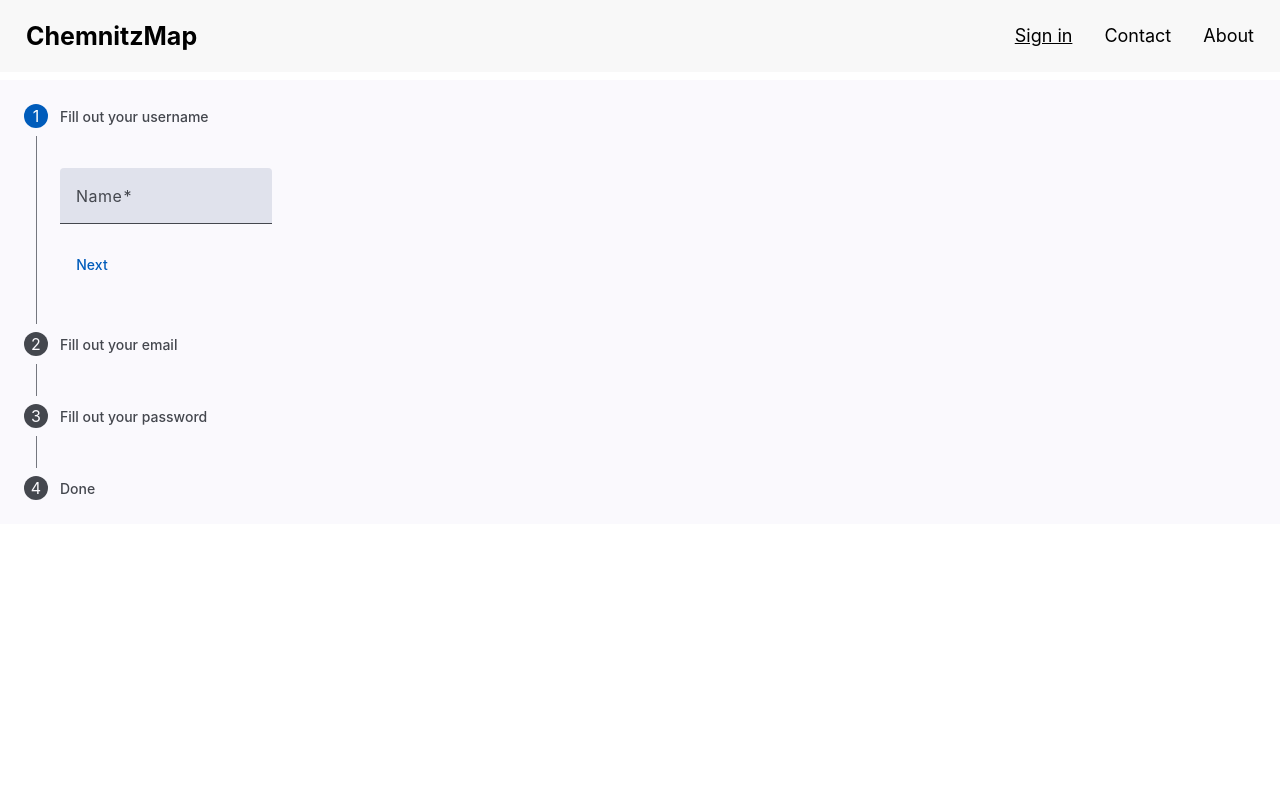
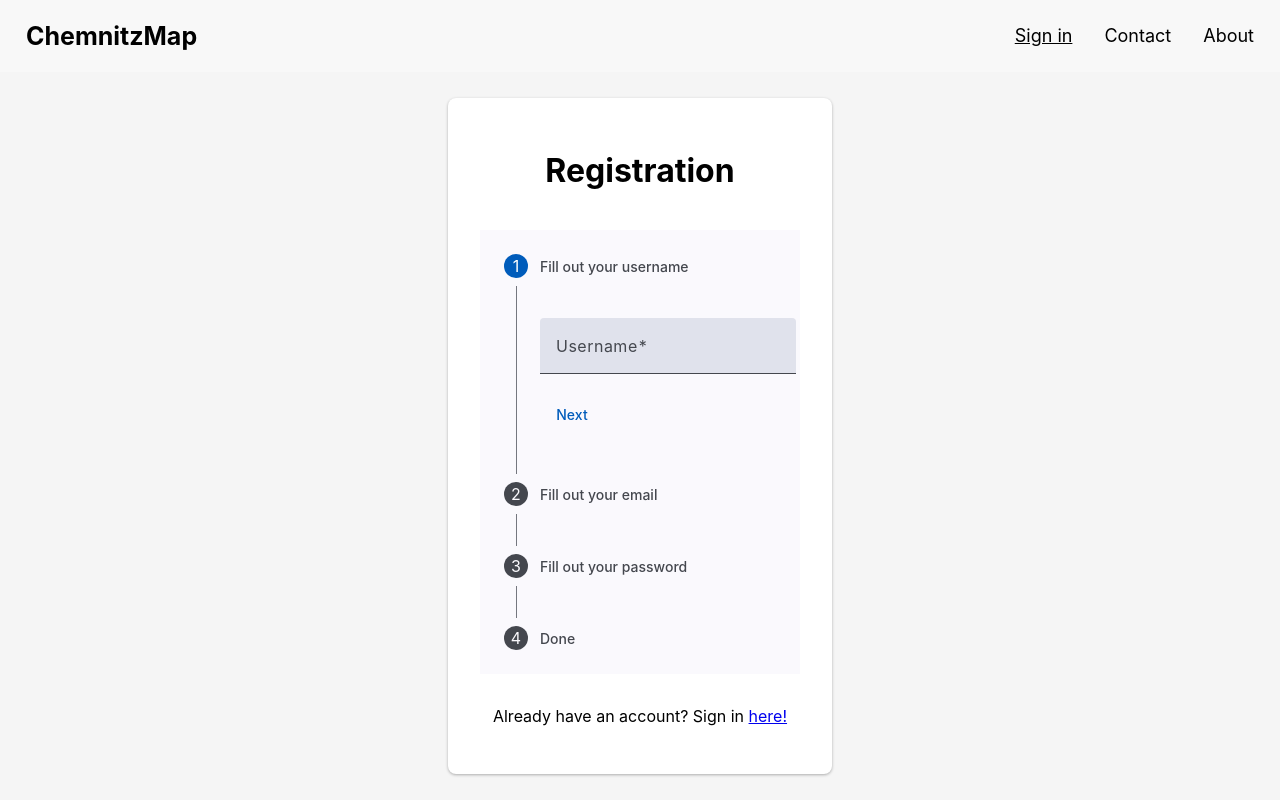
Before and after one commit to Ubuntovka/chemnitz-angular, an Angular app: page /register in a window 1280 px wide. Built offline with nearby package versions, Linux system fonts and the light colour scheme.

Commit message:
registration design

```diff
--- a/src/app/components/register/register.component.css
+++ b/src/app/components/register/register.component.css
@@ -5,3 +5,48 @@
 .mat-mdc-form-field {
   margin-top: 16px;
 }
+
+.registration-container {
+  display: flex;
+  justify-content: center;
+  align-items: center;
+  height: 91dvh;
+  width: 100%;
+  background-color: #f5f5f5;
+}
+
+.registration-page {
+  display: flex;
+  background: #fff;
+  border-radius: 0.5rem;
+  box-shadow: 0 1px 3px rgba(0,0,0,0.3);
+  width: 30dvw;
+}
+
+.registration-form-wrapper {
+  display: flex;
+  flex-direction: column;
+  align-items: center;
+  padding: 2rem;
+  width: 100%;
+}
+
+.title {
+  margin-bottom: 4dvh;
+}
+
+.to-login {
+  margin-top: 4dvh;
+}
+
+.username {
+  width: 20dvw;
+}
+
+.email {
+  width: 20dvw;
+}
+
+.password {
+  width: 20dvw;
+}
--- a/src/app/components/register/register.component.html
+++ b/src/app/components/register/register.component.html
@@ -1,10 +1,14 @@
+<div class="registration-container">
+  <div class="registration-page">
+    <div class="registration-form-wrapper">
+      <h1 class="title">Registration</h1>
 <mat-stepper orientation="vertical" [linear]="isLinear" #stepper>
   <mat-step [stepControl]="firstFormGroup">
     <form [formGroup]="firstFormGroup">
       <ng-template matStepLabel>Fill out your username</ng-template>
-      <mat-form-field>
-        <mat-label>Name</mat-label>
-        <input matInput placeholder="Last name, First name" formControlName="username" required>
+      <mat-form-field class="username">
+        <mat-label>Username</mat-label>
+        <input matInput placeholder="quickSquirrel" formControlName="username" required>
       </mat-form-field>
       <div>
         <button mat-button matStepperNext>Next</button>
@@ -14,7 +18,7 @@
   <mat-step [stepControl]="secondFormGroup">
     <form [formGroup]="secondFormGroup">
       <ng-template matStepLabel>Fill out your email</ng-template>
-      <mat-form-field>
+      <mat-form-field class="email">
         <mat-label>Email</mat-label>
         <input
           formControlName="email"
@@ -32,7 +36,7 @@
   <mat-step [stepControl]="thirdFormGroup">
     <form [formGroup]="thirdFormGroup">
       <ng-template matStepLabel>Fill out your password</ng-template>
-      <mat-form-field>
+      <mat-form-field class="password">
         <mat-label>Password</mat-label>
         <input
           matInput [type]="hide() ? 'password' : 'text'"
@@ -58,26 +62,12 @@
     <ng-template matStepLabel>Done</ng-template>
     <p>Press "Finish" if you are done.</p>
     <div>
-<!--      <button mat-button matStepperPrevious>Back</button>-->
-<!--      <button mat-button (click)="stepper.reset()">Reset</button>-->
       <button mat-button matStepperPrevious>Back</button>
       <button mat-button (click)="register()">Finish</button>
     </div>
   </mat-step>
 </mat-stepper>
-
-
-<!--<form (ngSubmit)="register()" #registerForm="ngForm">-->
-<!--  <label for="name">Username:</label><br>-->
-<!--  <input type="text" id="name" name="username" [(ngModel)]="user.name"><br>-->
-
-<!--  <label for="email">Email:</label><br>-->
-<!--  <input type="email" id="email" name="email" [(ngModel)]="user.email"><br>-->
-
-<!--  <label for="passwords">Password:</label><br>-->
-<!--  <input type="password" id="passwords" name="password" [(ngModel)]="user.password"><br><br>-->
-
-<!--  <input type="submit" value="Submit">-->
-<!--</form>-->
-
-<!--<p>Already have an account? Sign in <a routerLink="/login">here!</a></p>-->
+      <p class="to-login">Already have an account? Sign in <a routerLink="/login">here!</a></p>
+    </div>
+  </div>
+</div>
--- a/src/app/components/register/register.component.ts
+++ b/src/app/components/register/register.component.ts
@@ -8,6 +8,7 @@ import {MatFormFieldModule} from '@angular/material/form-field';
 import {MatIcon} from '@angular/material/icon';
 import {merge} from 'rxjs';
 import {takeUntilDestroyed} from '@angular/core/rxjs-interop';
+import {RouterLink} from '@angular/router';
 
 @Component({
   selector: 'app-register',
@@ -22,6 +23,7 @@ import {takeUntilDestroyed} from '@angular/core/rxjs-interop';
     MatFormField,
     MatIconButton,
     MatButton,
+    RouterLink,
   ],
   templateUrl: './register.component.html',
   styleUrl: './register.component.css'
```
